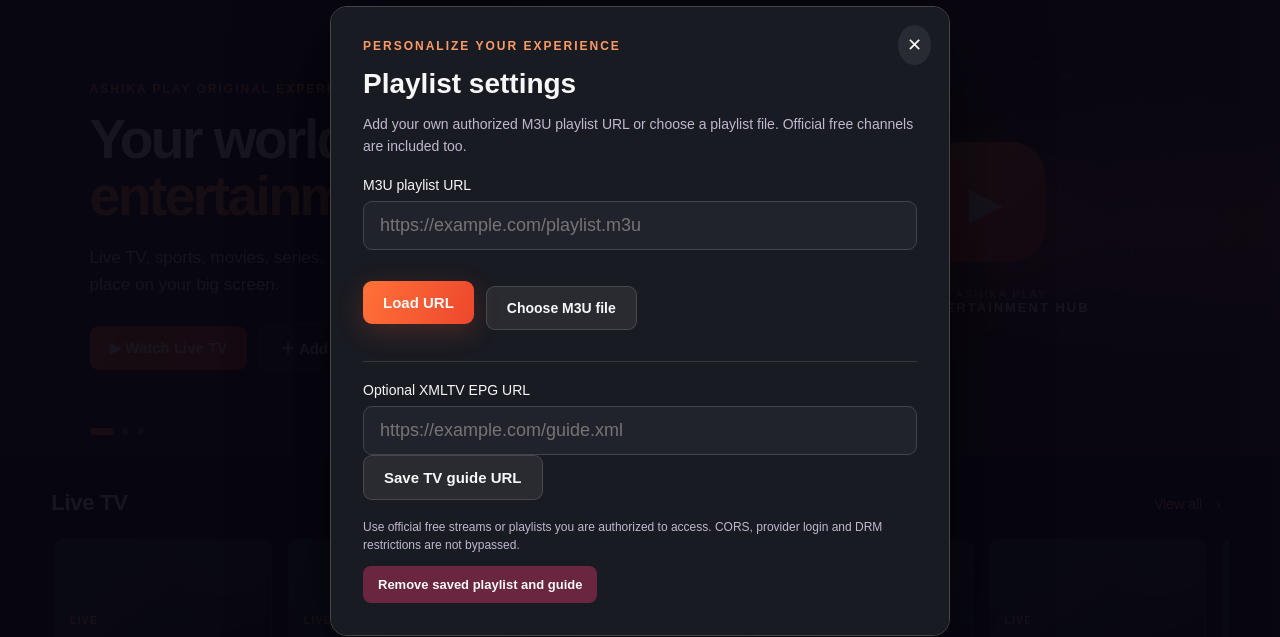
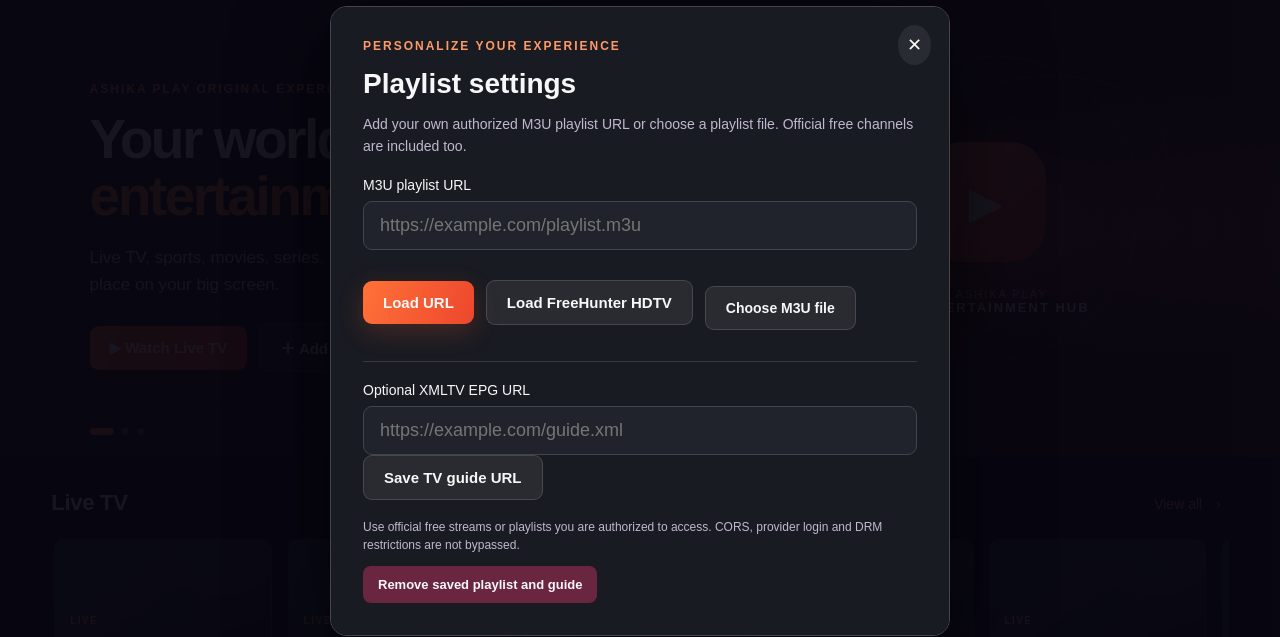
Before and after one commit to Ali-Haider1l/Ashika-play-webos, a plain HTML site: page index.html in a window 1280 px wide. Both pictures are taken after a click on the button "Settings". Shown: the part 79-716 px from the top of the page. Drawn offline with Linux system fonts and the light colour scheme.

Commit message:
Add one-click FreeHunter HDTV playlist option

```diff
--- a/index.html
+++ b/index.html
@@ -8,7 +8,7 @@
 <section id="searchPanel" class="search-panel hidden"><input id="search" type="search" placeholder="Search channels, movies, series..." autocomplete="off"><button id="clearSearch" class="btn btn-glass">Clear</button></section>
 <section id="filterPanel" class="filter-panel hidden"><label for="groupFilter">Category</label><select id="groupFilter"><option value="">All categories</option></select><span id="resultCount" class="muted"></span></section>
 <section id="content" class="content"></section><section id="empty" class="empty hidden"><div class="empty-icon">＋</div><h2>Your playlist is waiting</h2><p>Import an M3U playlist to bring your channels into Ashika Play.</p><button id="addEmpty" class="btn btn-primary">Add playlist</button></section></main>
-<div id="settingsModal" class="overlay hidden"><div class="modal"><button class="close" id="closeSettings">✕</button><div class="eyebrow">PERSONALIZE YOUR EXPERIENCE</div><h2>Playlist settings</h2><p class="muted">Add your own authorized M3U playlist URL or choose a playlist file. Official free channels are included too.</p><label for="playlist">M3U playlist URL</label><input id="playlist" placeholder="https://example.com/playlist.m3u"><div class="modal-actions"><button id="load" class="btn btn-primary">Load URL</button><label class="file-button btn btn-glass" for="playlistFile">Choose M3U file</label><input id="playlistFile" type="file" accept=".m3u,.m3u8,text/plain" class="file-input"></div><div class="divider"></div><label for="epgUrl">Optional XMLTV EPG URL</label><input id="epgUrl" placeholder="https://example.com/guide.xml"><button id="saveEpg" class="btn btn-glass">Save TV guide URL</button><p id="status" class="note">Use official free streams or playlists you are authorized to access. CORS, provider login and DRM restrictions are not bypassed.</p><button id="clear" class="btn btn-danger">Remove saved playlist and guide</button></div></div>
+<div id="settingsModal" class="overlay hidden"><div class="modal"><button class="close" id="closeSettings">✕</button><div class="eyebrow">PERSONALIZE YOUR EXPERIENCE</div><h2>Playlist settings</h2><p class="muted">Add your own authorized M3U playlist URL or choose a playlist file. Official free channels are included too.</p><label for="playlist">M3U playlist URL</label><input id="playlist" placeholder="https://example.com/playlist.m3u"><div class="modal-actions"><button id="load" class="btn btn-primary">Load URL</button><button id="loadHdtv" class="btn btn-glass">Load FreeHunter HDTV</button><label class="file-button btn btn-glass" for="playlistFile">Choose M3U file</label><input id="playlistFile" type="file" accept=".m3u,.m3u8,text/plain" class="file-input"></div><div class="divider"></div><label for="epgUrl">Optional XMLTV EPG URL</label><input id="epgUrl" placeholder="https://example.com/guide.xml"><button id="saveEpg" class="btn btn-glass">Save TV guide URL</button><p id="status" class="note">Use official free streams or playlists you are authorized to access. CORS, provider login and DRM restrictions are not bypassed.</p><button id="clear" class="btn btn-danger">Remove saved playlist and guide</button></div></div>
 <div id="detailModal" class="overlay hidden"><div class="modal detail-modal"><button class="close" id="closeDetail">✕</button><div id="detailArtwork" class="detail-art">ASHIKA PLAY</div><div class="eyebrow" id="detailType">CHANNEL</div><h2 id="detailTitle">Title</h2><p id="detailDescription" class="muted">Choose something to watch.</p><p id="detailSchedule" class="schedule"></p><div class="modal-actions"><button id="detailPlay" class="btn btn-primary">▶ Watch now</button><button id="detailSave" class="btn btn-glass">＋ My List</button></div></div></div>
 <div id="player" class="player hidden"><video id="video" controls autoplay playsinline></video><div class="player-top"><button id="back" class="btn btn-glass">← Back</button><b id="nowPlaying">Now Playing</b></div><div id="playError" class="play-error hidden"></div></div><div id="toast" class="toast hidden"></div>
 <script src="js/app.js"></script></body></html>
```
